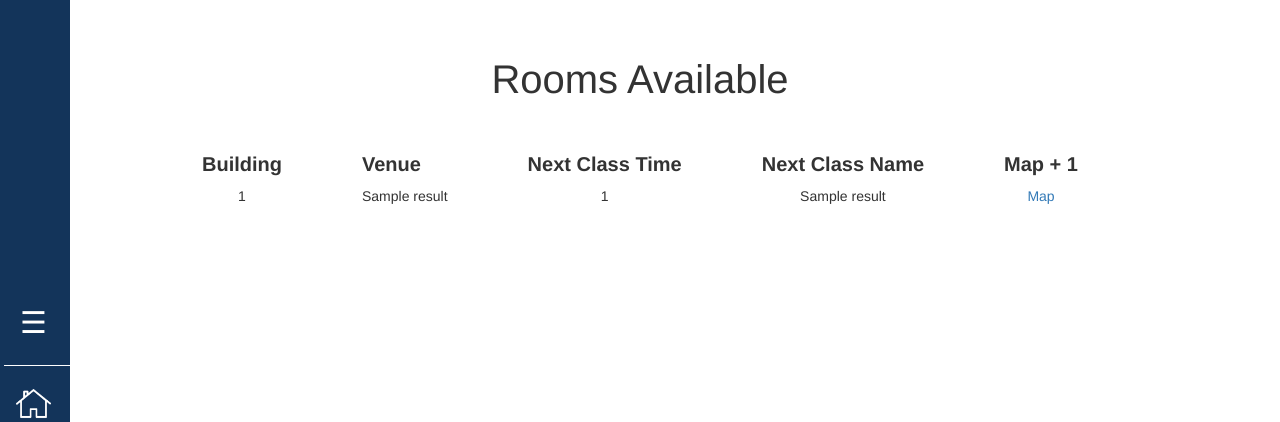
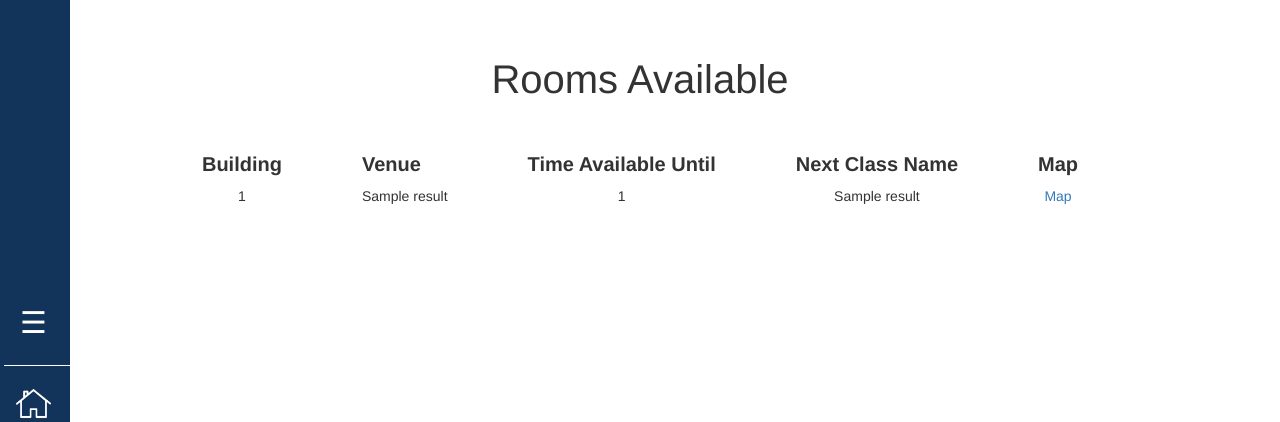
Before and after one commit to teriaiw/StudySpaces-NUS, a Flask app: template templates/results.html in a window 1280 px wide. Shown: the top 422 px of the page. Run offline with Flask 2, Linux system fonts and the light colour scheme; the template is opened without the code that fills it: most values are stand-ins (such as "Sample title", 1, 10 or a date in 2020); some libraries are stand-ins or nearby versions.

Commit message:
updated col name

```diff
--- a/app.py
+++ b/app.py
@@ -140,7 +140,7 @@ class Form(FlaskForm):
     ('Utwn', "Utown"), ('RVRC', "RVRC"), ('Yale', 'Yale'), ('Med', "Medicine"), ('Music', "Music")])
     building = SelectField('building', choices=[])
     time = SelectField('time', choices = get_time())
-    days = SelectField('days', choices = [(" "," "), ("Monday","Monday"), ("Tuesday", "Tuesday"), ("Wednesday", "Wednesday"), ("Thursday", "Thursday"), ("Friday", "Friday"), ("Saturday", "Saturday"), ("Sunday", "Sunday")])
+    days = SelectField('days', choices = [(" ","Today"), ("Monday","Monday"), ("Tuesday", "Tuesday"), ("Wednesday", "Wednesday"), ("Thursday", "Thursday"), ("Friday", "Friday"), ("Saturday", "Saturday"), ("Sunday", "Sunday")])
 
 class Slot():
     def __init__(self, code, name, slot):
--- a/templates/results.html
+++ b/templates/results.html
@@ -8,9 +8,9 @@
       <tr>
         <th>Building</th>
         <th>Venue</th>
-        <th>Next Class Time</th>
+        <th>Time Available Until</th>
         <th>Next Class Name</th>
-        <th>Map + {{list_size}}</th>
+        <th>Map</th>
       </tr>
     </thead>
 
```
